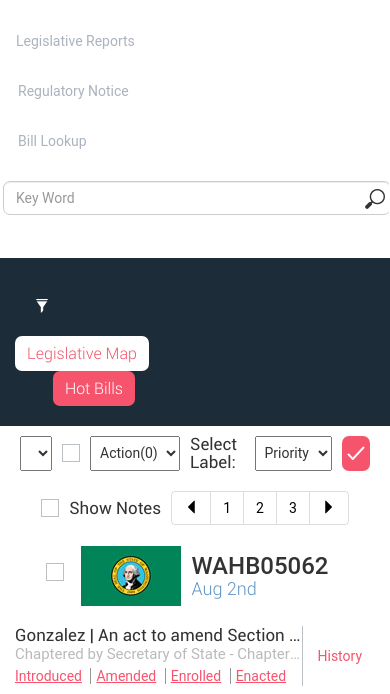
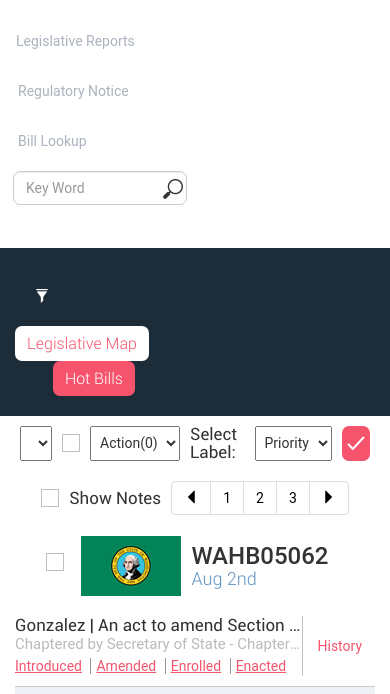
Before and after one commit to alecmmoore/LegiCrawler, a website: page app/list.html in a window 390 px wide. Both pictures are taken after a click on the button 352 px from the left and 56 px from the top of the page. Shown: the part 114-808 px from the top of the page. Drawn offline with nearby package versions, Linux system fonts and the light colour scheme; files that its build step writes are made by us from their sources.

Commit message:
finished nav

```diff
--- a/app/css/app.css
+++ b/app/css/app.css
@@ -227,7 +227,7 @@ input, select {
     border-top: #ccc 1px solid;
 }
 
-.note-item {
+.note-item .border-top {
     border-top: #BBC0C4 1px solid;
 }
 
@@ -413,17 +413,25 @@ color: #fff;
     .inbox-item div.col-md-4, .note-item div.col-md-4 {
         margin-bottom: 20px;
     }
+
+    .nav li.padding-top {
+        padding-top: 0;
+    }
+
+    .nav li img.search-icon {
+        top: 8px;
+    }
 }
 
-@media (max-width: 692) {
-    .search-icon {
+@media (max-width: 692px) {
+    .nav li img.search-icon {
         right: 0;
         left: 160px;
     }
 
-    .nav .search-box {
+    .nav li .search-box {
         width: 174px;
-        margin-right: 10px;
+        margin-left: 10px;
     }
 }
 
--- a/app/list.html
+++ b/app/list.html
@@ -31,7 +31,7 @@
                 </button>
                 <a class="flex flex-center-vertical" href="/">
                     <img class="no-padding margin-right" src="img/nav-crest.png" height="80px" width="80px"/>
-                    <div>
+                    <div class="hidden-sm hidden-md">
                         <h3>U.S. Department of Labor Administrative Page</h3>
                         <p>Office of Unemployment Insurance</p>
                     </div>
```
